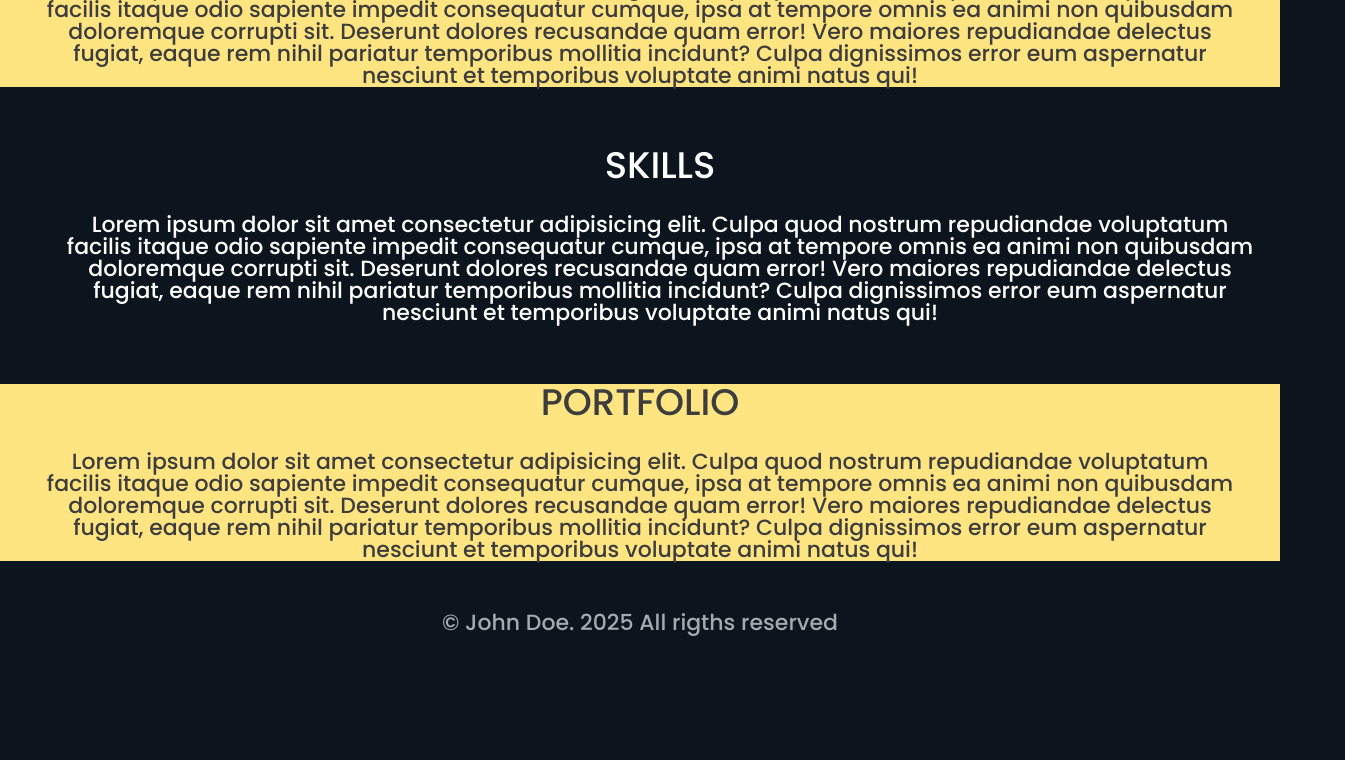
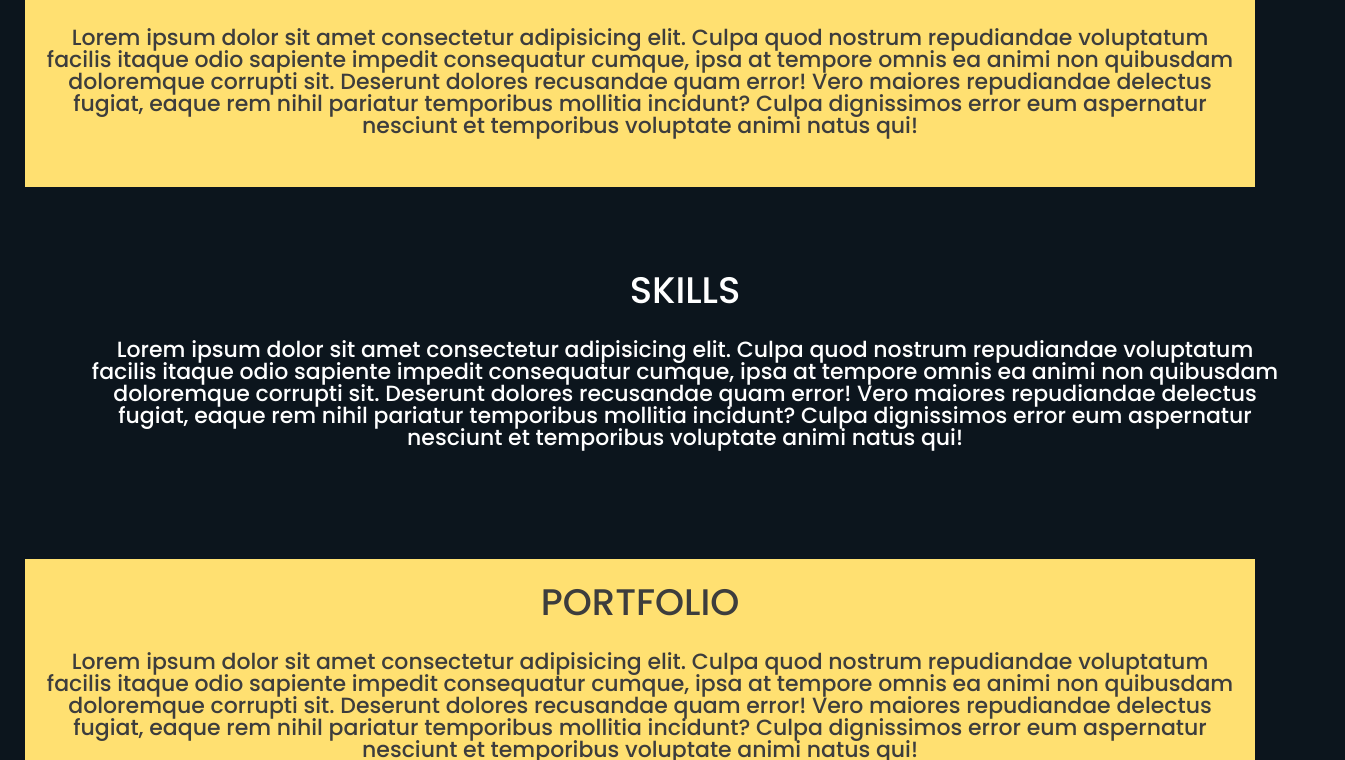
Before and after one commit to coryphaeu/portfolio, a plain HTML site: page index.html in a window 1280 px wide. Shown: the part 764-1524 px from the top of the page, 1345 px wide, since content can reach past the window. Before the commit the page ends 1449 px from the top, so only its background shows below. Drawn offline with Linux system fonts and the light colour scheme.

Commit message:
added sections

```diff
--- a/css/styles.css
+++ b/css/styles.css
@@ -68,6 +68,7 @@ margin-top: 15px;
 
 .main{
     text-align: center;
+    padding: 25px;
 }
 
 .main-title{
@@ -85,3 +86,12 @@ margin-top: 15px;
     padding: 51px 0 51px;
     font-weight: 500
 }
+
+.section1 {
+    padding: 25px 0 50px;
+    background: #FFE071;
+}
+
+.section {
+    padding: 25px 0 50px;
+}
--- a/index.html
+++ b/index.html
@@ -32,21 +32,19 @@
    </header>
 
    <main class="main">
-    <section style="
-        background: #FFE482;">
+    <section class="section1">
         <div class="container">
             <h2 class="main-title">ABOUT ME</h2>
             <span>Lorem ipsum dolor sit amet consectetur adipisicing elit. Culpa quod nostrum repudiandae voluptatum facilis itaque odio sapiente impedit consequatur cumque, ipsa at tempore omnis ea animi non quibusdam doloremque corrupti sit. Deserunt dolores recusandae quam error! Vero maiores repudiandae delectus fugiat, eaque rem nihil pariatur temporibus mollitia incidunt? Culpa dignissimos error eum aspernatur nesciunt et temporibus voluptate animi natus qui!</span>
         </div>
     </section>
-    <section>
+    <section class="section">
         <div class="container-1">
             <h2 class="main-title">SKILLS</h2>
             <span>Lorem ipsum dolor sit amet consectetur adipisicing elit. Culpa quod nostrum repudiandae voluptatum facilis itaque odio sapiente impedit consequatur cumque, ipsa at tempore omnis ea animi non quibusdam doloremque corrupti sit. Deserunt dolores recusandae quam error! Vero maiores repudiandae delectus fugiat, eaque rem nihil pariatur temporibus mollitia incidunt? Culpa dignissimos error eum aspernatur nesciunt et temporibus voluptate animi natus qui!</span>
         </div>
     </section>
-    <section style="
-        background: #FFE482;">
+    <section class="section1">
         <div class="container">
             <h2 class="main-title">PORTFOLIO</h2>
             <span>Lorem ipsum dolor sit amet consectetur adipisicing elit. Culpa quod nostrum repudiandae voluptatum facilis itaque odio sapiente impedit consequatur cumque, ipsa at tempore omnis ea animi non quibusdam doloremque corrupti sit. Deserunt dolores recusandae quam error! Vero maiores repudiandae delectus fugiat, eaque rem nihil pariatur temporibus mollitia incidunt? Culpa dignissimos error eum aspernatur nesciunt et temporibus voluptate animi natus qui!</span>
```
